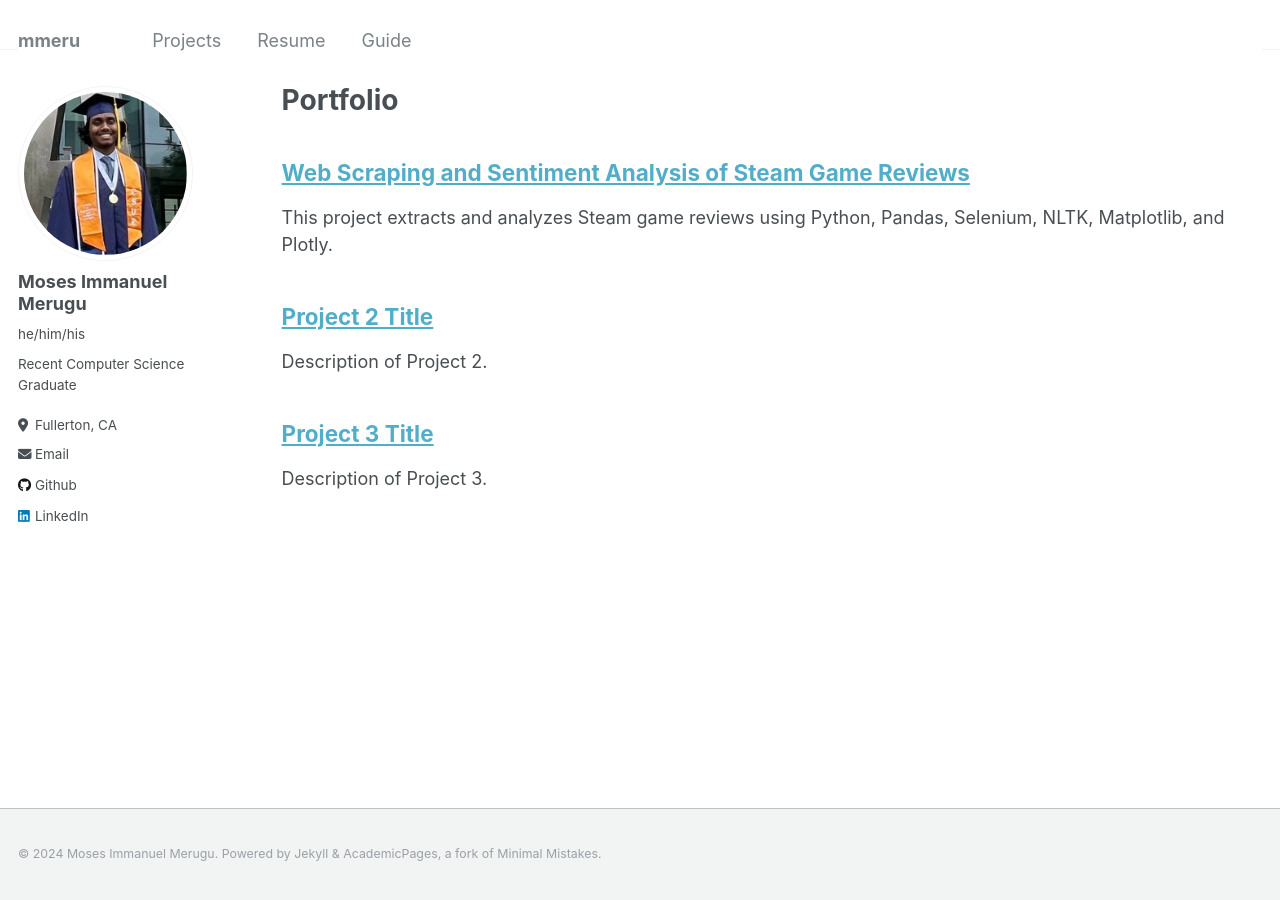
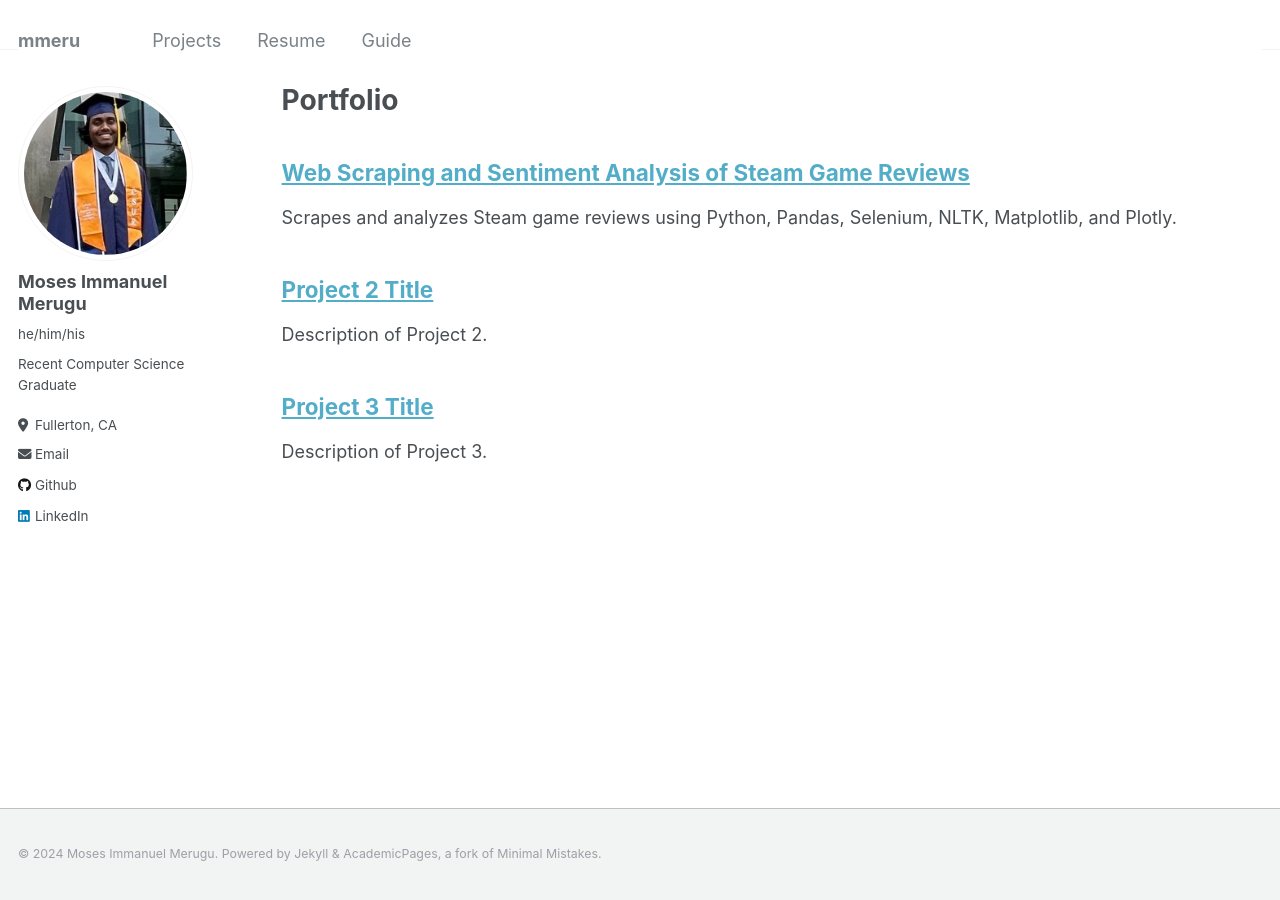
Before and after one commit to mmeru/mmeru.github.io, a Jekyll site: the page built from _pages/portfolio.html, in a window 1280 px wide. Built offline with Jekyll 4.4.1, drawn with Linux system fonts in a browser that asks for light colours.

Commit message:
Update portfolio.html

```diff
--- a/_pages/portfolio.html
+++ b/_pages/portfolio.html
@@ -11,7 +11,7 @@ author_profile: true
     <!-- Project 1 -->
     <div class="project">
         <h2><a href="https://github.com/mmeru/steam-review-analysis">Web Scraping and Sentiment Analysis of Steam Game Reviews</a></h2>
-        <p>This project extracts and analyzes Steam game reviews using Python, Pandas, Selenium, NLTK, Matplotlib, and Plotly.
+        <p>Scrapes and analyzes Steam game reviews using Python, Pandas, Selenium, NLTK, Matplotlib, and Plotly.
     </div>
 
     <!-- Project 2 -->
```
